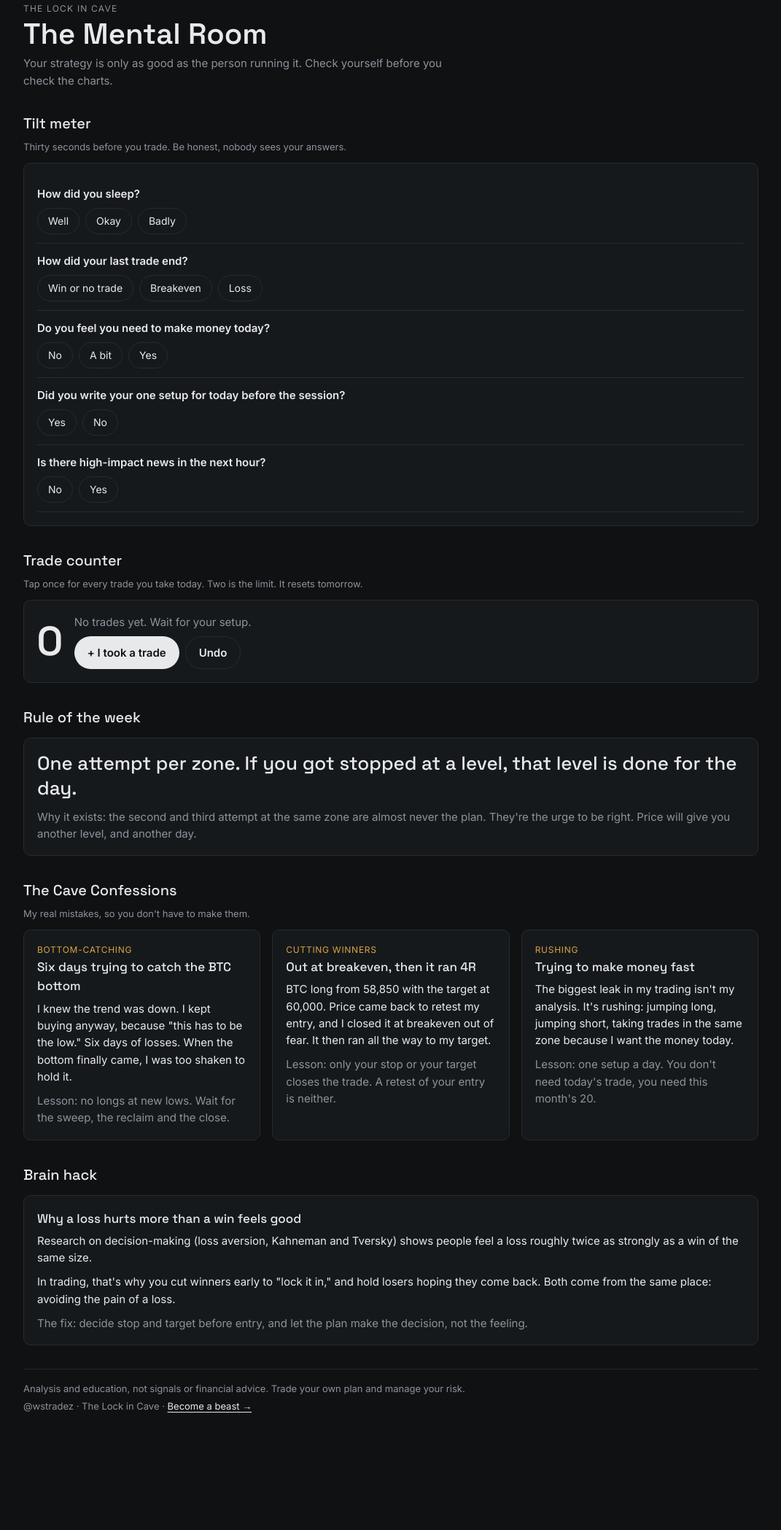
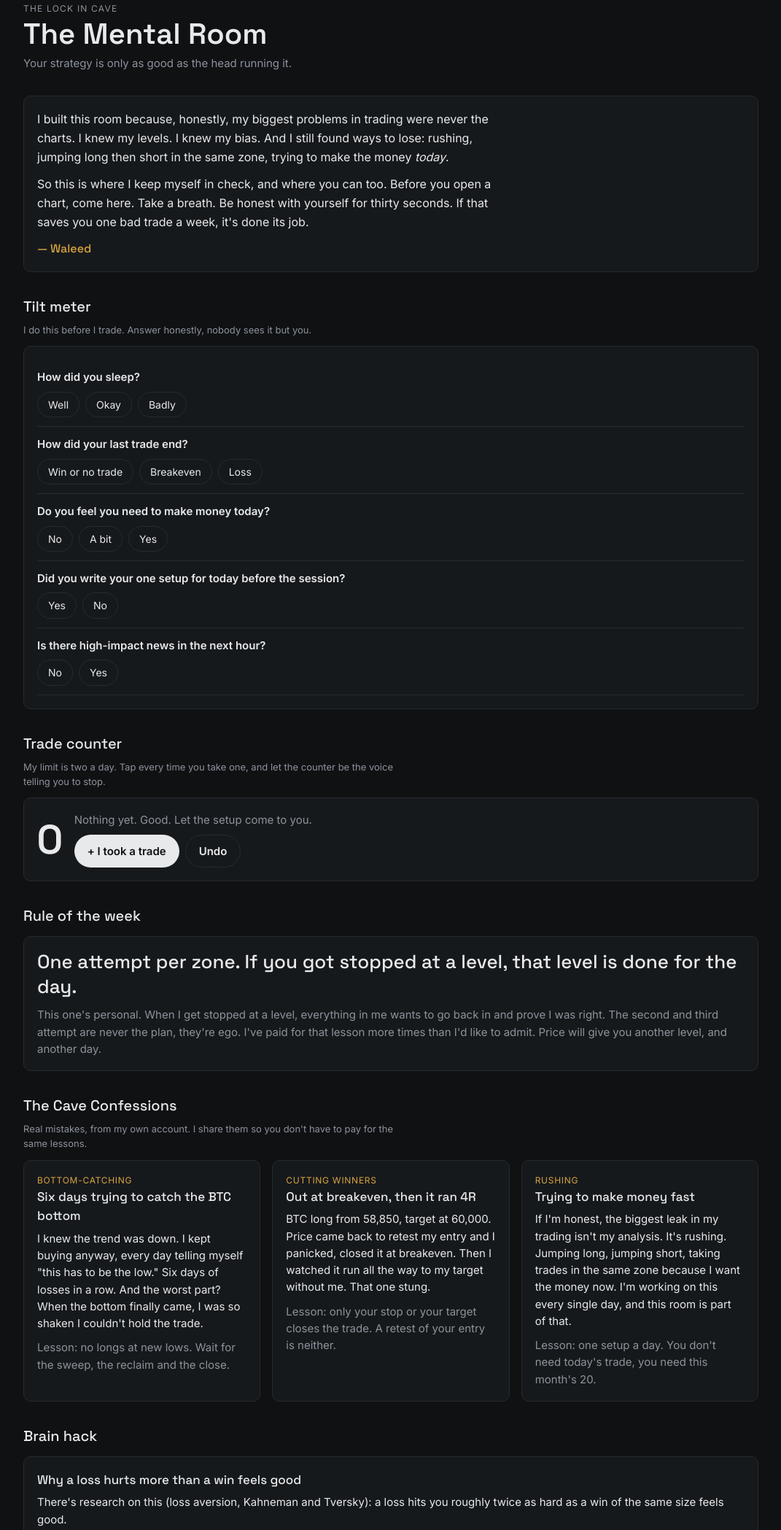
Before and after one commit to wstradez3/lockincave, a plain HTML site: page mental.html in a window 1280 px wide. Shown: the part 96-2193 px from the top of the page at 73% size, without its empty margins (104-1175 px from the left). Before the commit the page ends 2081 px from the top, so only its background shows below. Drawn offline with Linux system fonts and the light colour scheme.

Commit message:
Mental Room: rewrite in Waleed's voice with a personal intro
Co-Authored-By: Claude Opus 5.5 <noreply@anthropic.com>
Claude-Session: https://claude.ai/code/session_01Fno21JqRkmghtKYaiSSLAo

```diff
--- a/mental.html
+++ b/mental.html
@@ -21,6 +21,8 @@
   .counter{display:flex;align-items:center;gap:16px;flex-wrap:wrap}
   .count{font-family:var(--display);font-size:56px;font-weight:600;line-height:1;font-variant-numeric:tabular-nums}
   .confession .tag{font-size:12px;letter-spacing:.06em;text-transform:uppercase;color:var(--warn)}
+  .letter p{font-size:16px;line-height:1.65;max-width:65ch}
+  .letter .sign{font-family:var(--display);color:var(--warn);margin-top:4px}
   .rule{font-family:var(--display);font-size:clamp(20px,3.4vw,26px);line-height:1.3;margin:0 0 10px}
 </style>
 </head>
@@ -30,12 +32,20 @@
   <header>
     <div class="kicker">The Lock in Cave</div>
     <h1>The Mental Room</h1>
-    <p class="sub">Your strategy is only as good as the person running it. Check yourself before you check the charts.</p>
+    <p class="sub">Your strategy is only as good as the head running it.</p>
   </header>
 
   <section>
+    <div class="card letter">
+      <p>I built this room because, honestly, my biggest problems in trading were never the charts. I knew my levels. I knew my bias. And I still found ways to lose: rushing, jumping long then short in the same zone, trying to make the money <i>today</i>.</p>
+      <p>So this is where I keep myself in check, and where you can too. Before you open a chart, come here. Take a breath. Be honest with yourself for thirty seconds. If that saves you one bad trade a week, it's done its job.</p>
+      <p class="sign">— Waleed</p>
+    </div>
+  </section>
+
+  <section>
     <h2>Tilt meter</h2>
-    <p class="note">Thirty seconds before you trade. Be honest, nobody sees your answers.</p>
+    <p class="note">I do this before I trade. Answer honestly, nobody sees it but you.</p>
     <div class="card" id="tilt">
       <div class="q"><b>How did you sleep?</b><div class="opts" data-q="sleep">
         <label><input type="radio" name="sleep" value="0"><span>Well</span></label>
@@ -61,7 +71,7 @@
 
   <section>
     <h2>Trade counter</h2>
-    <p class="note">Tap once for every trade you take today. Two is the limit. It resets tomorrow.</p>
+    <p class="note">My limit is two a day. Tap every time you take one, and let the counter be the voice telling you to stop.</p>
     <div class="card counter">
       <div class="count" id="count">0</div>
       <div style="display:grid;gap:8px">
@@ -75,30 +85,30 @@
     <h2>Rule of the week</h2>
     <div class="card">
       <p class="rule">One attempt per zone. If you got stopped at a level, that level is done for the day.</p>
-      <p class="muted">Why it exists: the second and third attempt at the same zone are almost never the plan. They're the urge to be right. Price will give you another level, and another day.</p>
+      <p class="muted">This one's personal. When I get stopped at a level, everything in me wants to go back in and prove I was right. The second and third attempt are never the plan, they're ego. I've paid for that lesson more times than I'd like to admit. Price will give you another level, and another day.</p>
     </div>
   </section>
 
   <section>
     <h2>The Cave Confessions</h2>
-    <p class="note">My real mistakes, so you don't have to make them.</p>
+    <p class="note">Real mistakes, from my own account. I share them so you don't have to pay for the same lessons.</p>
     <div class="grid">
       <article class="card confession">
         <div class="tag">Bottom-catching</div>
         <h3>Six days trying to catch the BTC bottom</h3>
-        <p>I knew the trend was down. I kept buying anyway, because "this has to be the low." Six days of losses. When the bottom finally came, I was too shaken to hold it.</p>
+        <p>I knew the trend was down. I kept buying anyway, every day telling myself "this has to be the low." Six days of losses in a row. And the worst part? When the bottom finally came, I was so shaken I couldn't hold the trade.</p>
         <p class="muted">Lesson: no longs at new lows. Wait for the sweep, the reclaim and the close.</p>
       </article>
       <article class="card confession">
         <div class="tag">Cutting winners</div>
         <h3>Out at breakeven, then it ran 4R</h3>
-        <p>BTC long from 58,850 with the target at 60,000. Price came back to retest my entry, and I closed it at breakeven out of fear. It then ran all the way to my target.</p>
+        <p>BTC long from 58,850, target at 60,000. Price came back to retest my entry and I panicked, closed it at breakeven. Then I watched it run all the way to my target without me. That one stung.</p>
         <p class="muted">Lesson: only your stop or your target closes the trade. A retest of your entry is neither.</p>
       </article>
       <article class="card confession">
         <div class="tag">Rushing</div>
         <h3>Trying to make money fast</h3>
-        <p>The biggest leak in my trading isn't my analysis. It's rushing: jumping long, jumping short, taking trades in the same zone because I want the money today.</p>
+        <p>If I'm honest, the biggest leak in my trading isn't my analysis. It's rushing. Jumping long, jumping short, taking trades in the same zone because I want the money now. I'm working on this every single day, and this room is part of that.</p>
         <p class="muted">Lesson: one setup a day. You don't need today's trade, you need this month's 20.</p>
       </article>
     </div>
@@ -108,9 +118,9 @@
     <h2>Brain hack</h2>
     <div class="card">
       <h3>Why a loss hurts more than a win feels good</h3>
-      <p>Research on decision-making (loss aversion, Kahneman and Tversky) shows people feel a loss roughly twice as strongly as a win of the same size.</p>
-      <p>In trading, that's why you cut winners early to "lock it in," and hold losers hoping they come back. Both come from the same place: avoiding the pain of a loss.</p>
-      <p class="muted">The fix: decide stop and target before entry, and let the plan make the decision, not the feeling.</p>
+      <p>There's research on this (loss aversion, Kahneman and Tversky): a loss hits you roughly twice as hard as a win of the same size feels good.</p>
+      <p>That explains so much. It's why I closed that BTC long at breakeven: I wasn't protecting profit, I was running from the pain of a loss. Same reason people hold losers hoping they come back.</p>
+      <p class="muted">What works for me: stop and target set before I enter, then hands off. The plan decides, not the feeling.</p>
     </div>
   </section>
 
@@ -127,9 +137,9 @@
     qs.forEach(q => { const c = document.querySelector('input[name="'+q+'"]:checked'); if (c) { answered++; score += Number(c.value); } });
     if (answered < qs.length) { v.hidden = true; return; }
     v.hidden = false;
-    if (score <= 2) { v.className = "verdict g"; v.textContent = "Green: you're clear. Trade your plan, nothing else."; }
-    else if (score <= 5) { v.className = "verdict a"; v.textContent = "Amber: trade half size, and only your planned setup."; }
-    else { v.className = "verdict r"; v.textContent = "Red: not today. Close the charts and come back tomorrow. The market will still be there."; }
+    if (score <= 2) { v.className = "verdict g"; v.textContent = "Green. You're good to go. Stick to the plan you wrote, nothing else. Let's lock in."; }
+    else if (score <= 5) { v.className = "verdict a"; v.textContent = "Amber. Something's off today, and that's fine. Half size, only your planned setup, and no forcing it."; }
+    else { v.className = "verdict r"; v.textContent = "Red. Not today, brother. I've been here, and every time I traded like this I paid for it. Close the charts. The market will still be there tomorrow, and so will you."; }
   });
   const key = "lic-count-" + new Date().toISOString().slice(0,10);
   const get = () => { try { return Number(localStorage.getItem(key)) || 0; } catch (e) { return window._c || 0; } };
@@ -138,7 +148,7 @@
   const draw = () => {
     const n = get(); c.textContent = n;
     c.className = "count " + (n >= 2 ? "down" : n === 1 ? "warn" : "");
-    m.textContent = n === 0 ? "No trades yet. Wait for your setup." : n === 1 ? "One trade in. One more, only if it's an A+ setup." : "That's your limit. Done for the day. Close the charts.";
+    m.textContent = n === 0 ? "Nothing yet. Good. Let the setup come to you." : n === 1 ? "One in. Another one only if it's A+. Be honest." : "That's two. You're done for today. Go to the gym, go for a walk, anything but the charts.";
   };
   document.getElementById("add").onclick = () => { set(get()+1); draw(); };
   document.getElementById("undo").onclick = () => { set(Math.max(0,get()-1)); draw(); };
```
